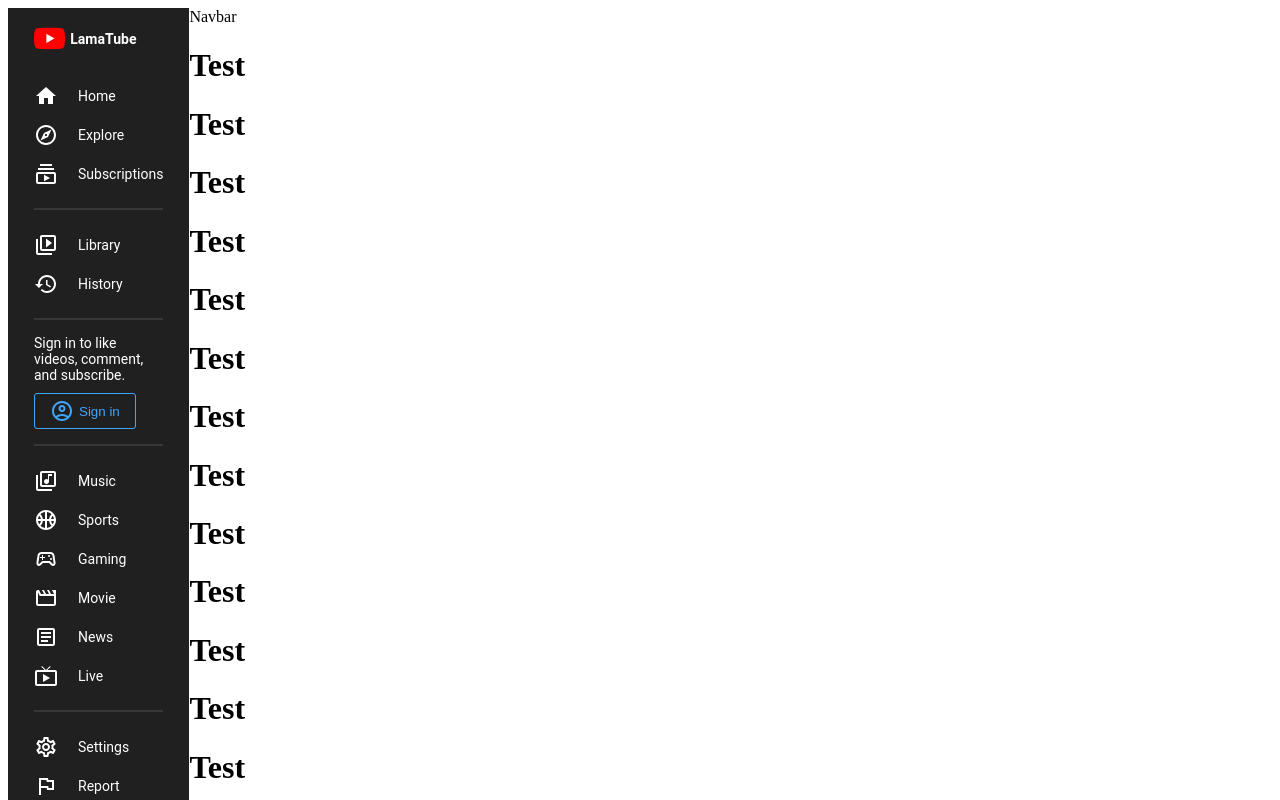
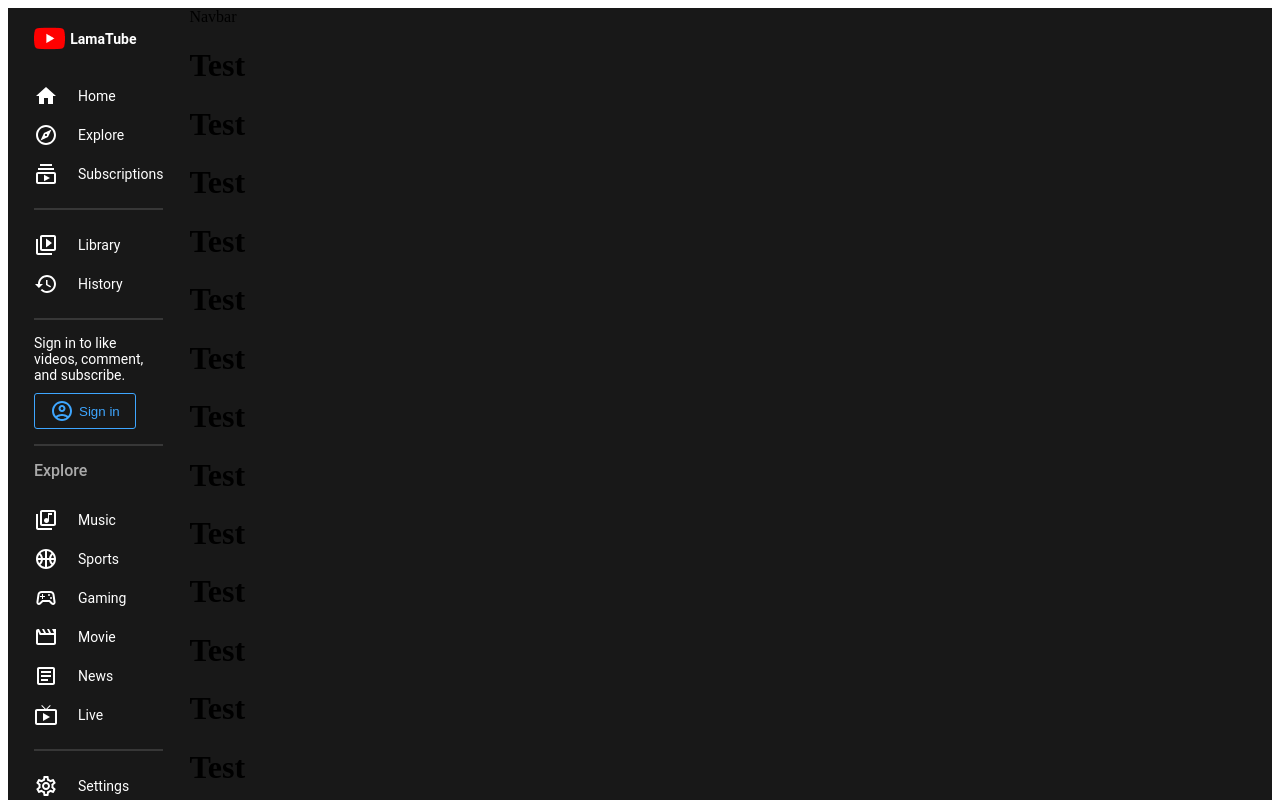
Before and after one commit to MiladMKL/youtube-clone-frontend, a React (Create React App) app: page / in a window 1280 px wide. Shown: the top 800 px of the page. Built offline with nearby package versions, Linux system fonts and the light colour scheme.

Commit message:
theme ready

```diff
--- a/src/App.js
+++ b/src/App.js
@@ -1,6 +1,8 @@
-import styled from 'styled-components';
+import { useState } from 'react';
+import styled, { ThemeProvider } from 'styled-components';
 import Menu from './components/Menu.jsx';
 import Navbar from './components/Navbar.jsx';
+import { darkTheme, lightTheme } from './utils/Theme.js';
 
 const Container = styled.div`
   display: flex; /* horizontal*/
@@ -8,14 +10,18 @@
 
 const Main = styled.div`
   flex: 7;
+  background-color: ${({ theme }) => theme.bg}; // VERSTEH ICH NICHT WO THEME HERKOMMT!
 `;
 
 const Wrapper = styled.div``;
 
 function App() {
+  const [darkMode, setDarkMode] = useState(true);
+
   return (
+    <ThemeProvider theme={darkMode ? darkTheme : lightTheme}>
       <Container>
-      <Menu />
+        <Menu darkMode={darkMode} setDarkMode={setDarkMode} />
         <Main>
           <Navbar />
           <Wrapper>
@@ -82,6 +88,7 @@
           </Wrapper>
         </Main>
       </Container>
+    </ThemeProvider>
   );
 }
 
--- a/src/components/Menu.jsx
+++ b/src/components/Menu.jsx
@@ -21,9 +21,9 @@
 // Verwendet statt html tags wie div, styled components
 const Container = styled.div`
   flex: 1;
-  background-color: #202020;
+  background-color: ${({ theme }) => theme.bg};
   height: 100vh;
-  color: white;
+  color: ${({ theme }) => theme.text};
   font-size: 14px;
   font-family: Roboto, Arial, sans-serif;
   position: sticky;
@@ -57,7 +57,7 @@
 
 const Hr = styled.hr`
   margin: 15px 0px;
-  border: 0.5px solid #373737;
+  border: 0.5px solid ${({ theme }) => theme.soft};
 `;
 
 const Login = styled.div``;
@@ -76,7 +76,14 @@
   gap: 5px;
 `;
 
-const Menu = () => {
+const Title = styled.h2`
+  font-size: 16px;
+  font-weight: 500;
+  color: #aaaaaa;
+  margin-bottom: 20px;
+`;
+
+const Menu = ({ darkMode, setDarkMode }) => {
   return (
     <Container>
       <Wrapper>
@@ -114,6 +121,7 @@
           </Button>
         </Login>
         <Hr />
+        <Title>Explore</Title>
         <Item>
           <LibraryMusicOutlinedIcon />
           Music
@@ -151,7 +159,7 @@
           <HelpOutlineOutlinedIcon />
           Help
         </Item>
-        <Item>
+        <Item onClick={() => setDarkMode(!darkMode)}>
           <SettingsBrightnessOutlinedIcon />
           Light Mode
         </Item>
--- /dev/null
+++ b/src/utils/Theme.js
@@ -0,0 +1,15 @@
+export const darkTheme = {
+  bg: "#181818",
+  bgLighter:"#202020",
+  text:"white",
+  textSoft:"#aaaaaa",
+  soft:"#373737"
+}
+
+export const lightTheme = {
+  bg: "#f9f9f9",
+  bgLighter:"#white",
+  text:"black",
+  textSoft:"#606060",
+  soft:"#f5f5f5"
+}
```
Lines whose indentation alone changed are shown as unchanged.
